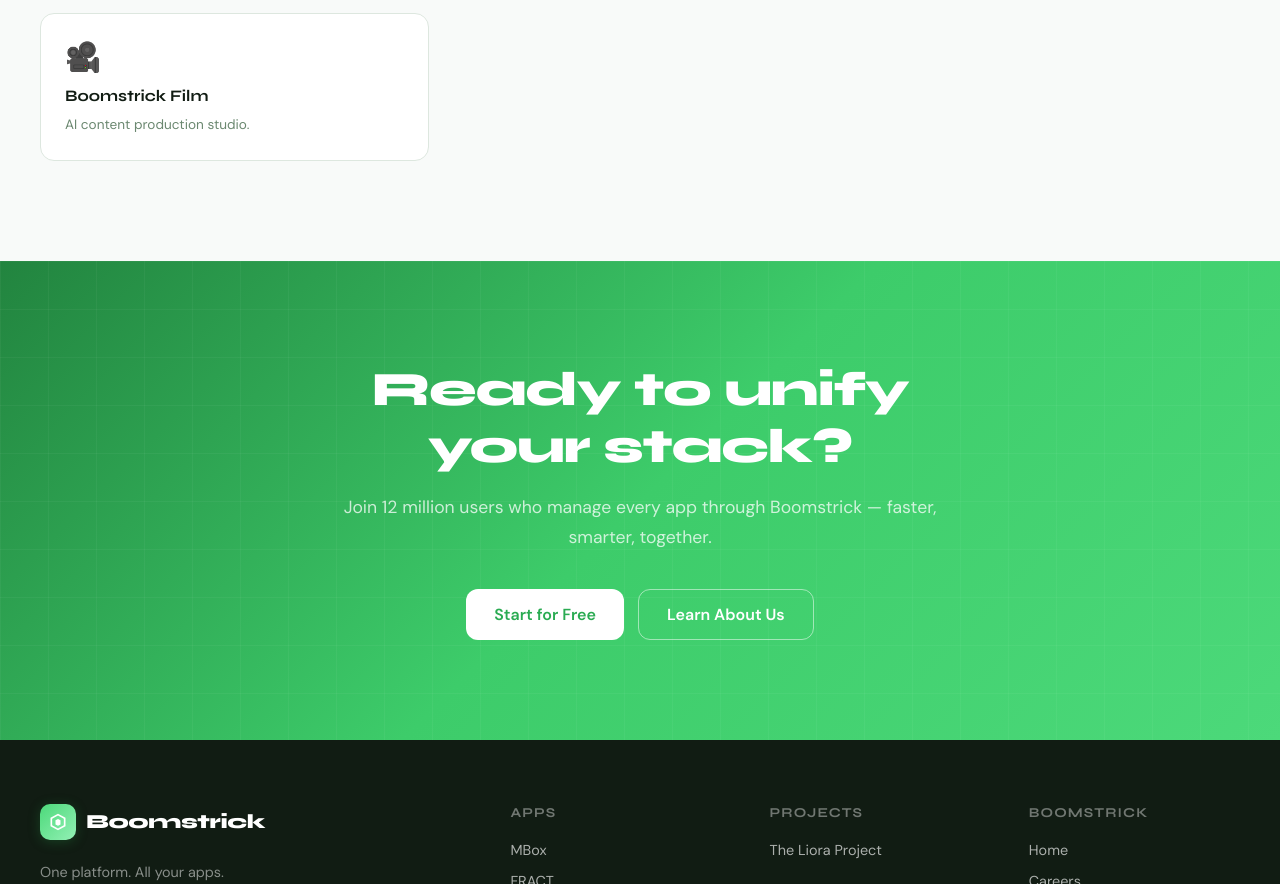
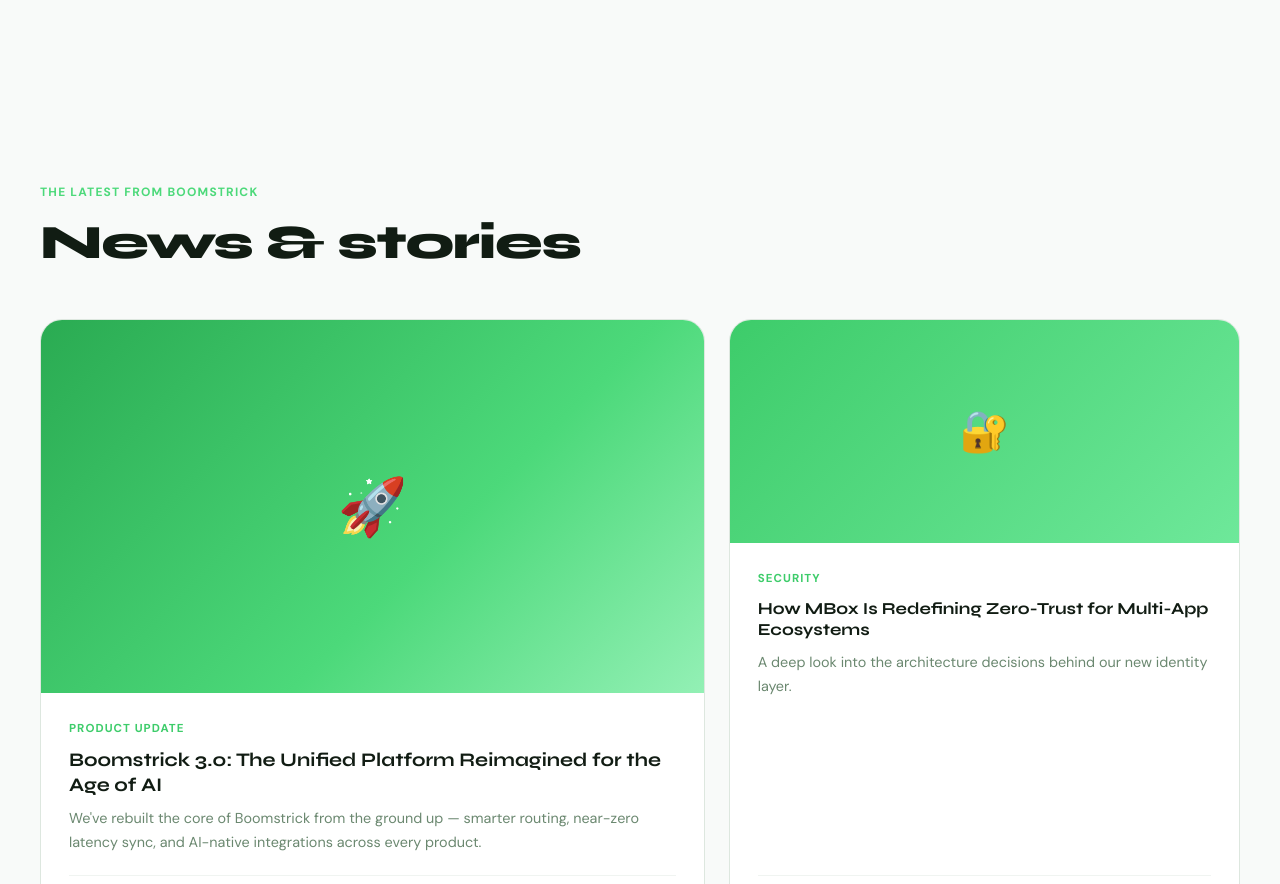
Before and after one commit to boomstrickweb/boomstrickweb.github.io, a plain HTML site: page index.html in a window 1280 px wide. Shown: the part 1916-2800 px from the top of the page. Drawn offline with Linux system fonts and the light colour scheme.

Commit message:
Update index.html

```diff
--- a/index.html
+++ b/index.html
@@ -180,16 +180,59 @@
 .btn-outline-white { border: 1.5px solid rgba(255,255,255,.5); color: white; background: transparent; }
 .btn-outline-white:hover { border-color: white; background: rgba(255,255,255,.1); }
 
+/* Blog highlights */
+.blog-highlight { background: var(--gray-50); }
+.blog-hl-grid {
+  display: grid; grid-template-columns: 1.3fr 1fr;
+  gap: 24px; margin-top: 48px;
+}
+.blog-hl-card {
+  background: white; border: 1px solid var(--gray-200);
+  border-radius: var(--radius-lg); overflow: hidden;
+  text-decoration: none; color: inherit;
+  display: flex; flex-direction: column;
+  transition: all .22s;
+}
+.blog-hl-card:hover { transform: translateY(-4px); box-shadow: var(--shadow-lg); }
+.blog-hl-img {
+  width: 100%; aspect-ratio: 16/9;
+  display: flex; align-items: center; justify-content: center;
+  font-size: 3.5rem;
+}
+.blog-hl-img.small { aspect-ratio: 16/7; font-size: 2.5rem; }
+.blog-hl-body { padding: 28px; flex: 1; display: flex; flex-direction: column; }
+.blog-hl-tag {
+  font-size: .72rem; font-weight: 700; letter-spacing: .09em;
+  text-transform: uppercase; color: var(--green-600); margin-bottom: 12px;
+}
+.blog-hl-body h3 {
+  font-family: var(--font-display); font-size: 1.2rem; font-weight: 700;
+  line-height: 1.3; margin-bottom: 10px;
+}
+.blog-hl-card:not(.featured) .blog-hl-body h3 { font-size: 1.05rem; }
+.blog-hl-body p { font-size: .9rem; color: var(--gray-500); line-height: 1.65; flex: 1; }
+.blog-hl-meta {
+  display: flex; align-items: center; gap: 10px;
+  font-size: .8rem; color: var(--gray-500);
+  margin-top: 20px; padding-top: 16px;
+  border-top: 1px solid var(--gray-100);
+}
+.blog-hl-avatar {
+  width: 28px; height: 28px; border-radius: 50%;
+  background: linear-gradient(135deg, var(--green-500), var(--green-700));
+  display: flex; align-items: center; justify-content: center;
+  color: white; font-size: .68rem; font-weight: 700; flex-shrink: 0;
+}
+.blog-hl-read { margin-left: auto; font-weight: 600; color: var(--green-600); }
+
 @media (max-width: 960px) {
-  .hero-content { grid-template-columns: 1fr; }
-  .hero-visual  { display: none; }
-  .apps-strip   { grid-template-columns: repeat(2,1fr); }
+  .hero-content  { grid-template-columns: 1fr; }
+  .hero-visual   { display: none; }
+  .apps-strip    { grid-template-columns: repeat(2,1fr); }
+  .blog-hl-grid  { grid-template-columns: 1fr; }
 }
 @media (max-width: 600px) {
   .apps-strip { grid-template-columns: 1fr; }
-  .stats-inner { flex-direction: column; }
-  .stat-item { border-right: none; border-bottom: 1px solid rgba(255,255,255,.1); }
-  .stat-item:last-child { border-bottom: none; }
 }
 </style>
 </head>
@@ -259,15 +302,7 @@
   </div>
 </section>
 
-<!-- ── STATS ── -->
-<div class="stats-bar">
-  <div class="stats-inner">
-    <div class="stat-item fade-in"><div class="stat-num">180+</div><div class="stat-text">Countries reached</div></div>
-    <div class="stat-item fade-in"><div class="stat-num">12M</div><div class="stat-text">Active users</div></div>
-    <div class="stat-item fade-in"><div class="stat-num">99.9%</div><div class="stat-text">Platform uptime</div></div>
-    <div class="stat-item fade-in"><div class="stat-num">6</div><div class="stat-text">Integrated apps</div></div>
-  </div>
-</div>
+
 
 <!-- ── APP TEASERS ── -->
 <section class="section apps-teaser">
@@ -321,15 +356,42 @@
   </div>
 </section>
 
-<!-- ── CTA ── -->
-<section class="cta-section">
-  <div class="cta-inner fade-in">
-    <h2>Ready to unify your stack?</h2>
-    <p>Join 12 million users who manage every app through Boomstrick — faster, smarter, together.</p>
-    <div class="cta-actions">
-      <a href="#" class="btn btn-white btn-lg">Start for Free</a>
-      <a href="about.html" class="btn btn-outline-white btn-lg">Learn About Us</a>
-    </div>
+<!-- ── BLOG HIGHLIGHTS ── -->
+<section class="section blog-highlight">
+  <div class="fade-in">
+    <div class="section-label">The Latest from Boomstrick</div>
+    <h2 class="section-title">News & stories</h2>
+  </div>
+  <div class="blog-hl-grid">
+
+    <a href="blog.html" class="blog-hl-card featured fade-in">
+      <div class="blog-hl-img" style="background:linear-gradient(135deg,#2aab52 0%,#4cd97a 60%,#93f0b5 100%)">🚀</div>
+      <div class="blog-hl-body">
+        <span class="blog-hl-tag">Product Update</span>
+        <h3>Boomstrick 3.0: The Unified Platform Reimagined for the Age of AI</h3>
+        <p>We've rebuilt the core of Boomstrick from the ground up — smarter routing, near-zero latency sync, and AI-native integrations across every product.</p>
+        <div class="blog-hl-meta">
+          <div class="blog-hl-avatar">JL</div>
+          <span>James Laurent · March 12, 2026</span>
+          <span class="blog-hl-read">8 min read</span>
+        </div>
+      </div>
+    </a>
+
+    <a href="blog.html" class="blog-hl-card fade-in">
+      <div class="blog-hl-img small" style="background:linear-gradient(135deg,#3dcc6a 0%,#6ee89a 100%)">🔐</div>
+      <div class="blog-hl-body">
+        <span class="blog-hl-tag">Security</span>
+        <h3>How MBox Is Redefining Zero-Trust for Multi-App Ecosystems</h3>
+        <p>A deep look into the architecture decisions behind our new identity layer.</p>
+        <div class="blog-hl-meta">
+          <div class="blog-hl-avatar">SR</div>
+          <span>Sara Reyes · Feb 28, 2026</span>
+          <span class="blog-hl-read">6 min read</span>
+        </div>
+      </div>
+    </a>
+
   </div>
 </section>
 
```
